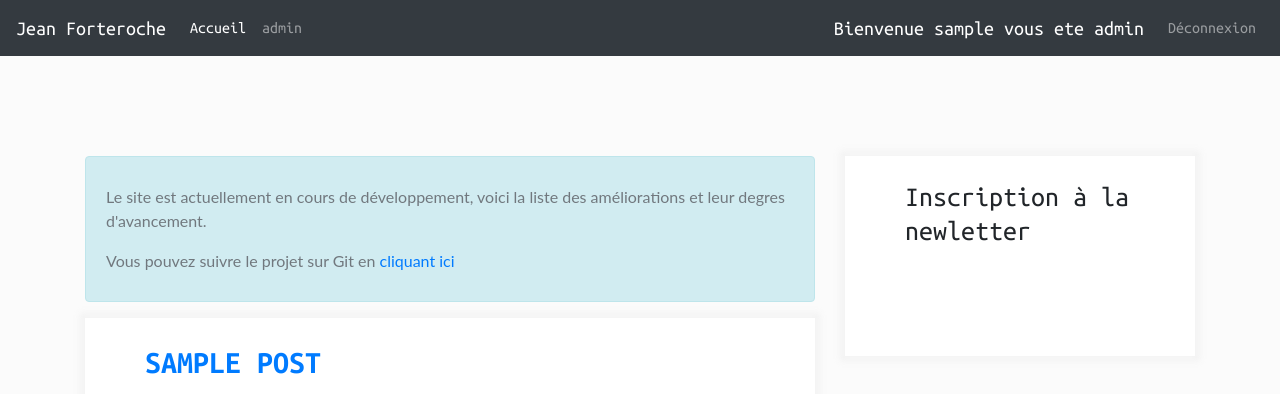
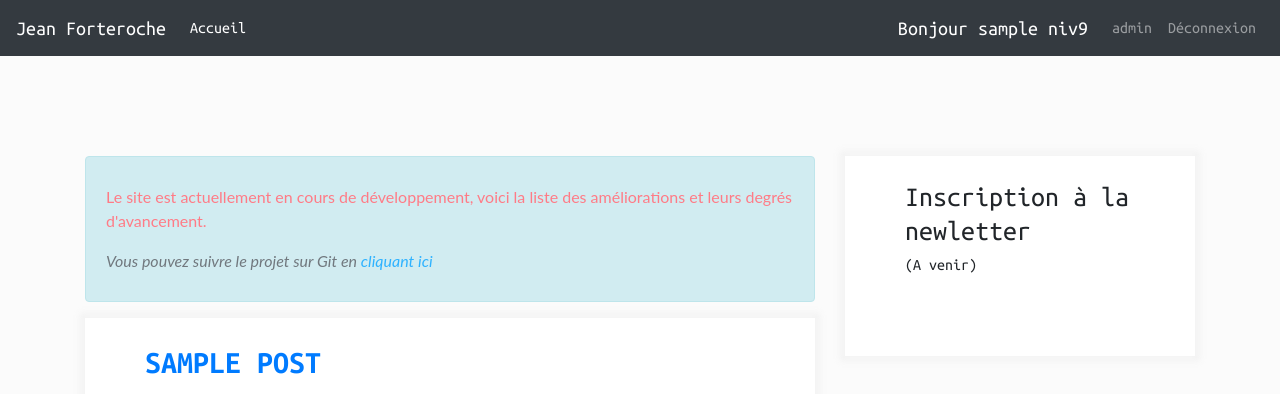
Before and after one commit to Eolynas/projet4, a PHP site: page / in a window 1280 px wide. Shown: the top 394 px of the page. Run offline with PHP 8.4, Linux system fonts and the light colour scheme; the visitor is signed in with stand-in values (Sample User, id 1); tables that the repository leaves empty or names only in its code hold one stand-in row (values such as "Sample post"); data that the repository does not hold is empty; some libraries are stand-ins or nearby versions.

Commit message:
ajustement html/css

```diff
--- a/app/Controller/Admin/PostsController.php
+++ b/app/Controller/Admin/PostsController.php
@@ -51,10 +51,10 @@ class PostsController extends AppController {
     //var_dump($_FILES);
     $moveImage = move_uploaded_file($_FILES['image']['tmp_name'], 'public/img/' .$_FILES['image']['name']);
     $image = $this->images->insertImage($_FILES['image']['name'], $_FILES['image']['name'], $_FILES['image']['name']);
-    var_dump($image);
+    //var_dump($image);
 
     $list = $this->posts->insertPost($_POST['title'], $_POST['content'], $_POST['category'], $image);
-    var_dump($list);
+    //var_dump($list);
 
     $list = $this->posts->lastPosts();
     $list = $this->render(compact('list'), 'admin/index', 'admin');
--- a/public/css/style.css
+++ b/public/css/style.css
@@ -19,12 +19,19 @@ body {
     font-family: "UbuntuMono",  Arial, Helvetica, Verdana, sans-serif;
 }
 /********************
-        Carousel
+        ALERT
 ********************/
 
-.carousel-inner> .item> img {
-  largeur: 1640px;
-  hauteur: 1360px;
+.infoText {
+    color: #ff7b86;
+}
+
+.footAlert {
+    font-style: italic;
+}
+
+.footAlert a {
+    color: #2eb2ff;
 }
 
 /********************
@@ -127,12 +134,14 @@ body {
 }
 .widget{
     width: 100%;
-    height: 200px;
+    height: auto;
+    min-height: 200px;
     background-color: #fff;
     box-shadow: 0 0 6px 6px rgba(195,195,195,.12);
     padding: 25px 60px;
     margin-bottom: 50px;
 }
+
 
 
 /********************
--- a/view/admin/addPost.php
+++ b/view/admin/addPost.php
@@ -1,11 +1,11 @@
-<h1>Ajouter un articles</h1>
+<h1>Ajouter un article</h1>
 
 <form class="formEdit" method="post" action="index.php?p=admin.posts.addPost" enctype="multipart/form-data">
     <div class="form-group">
         <label for="titleForm">titre</label>
         <input type="text" class="form-control" id="titleForm" name="title">
-        <label for="authorForm">Auteur</label>
-        <input type="text" class="form-control" id="authorForm" name="author">
+        <!--<label for="authorForm">Auteur</label>
+        <input type="text" class="form-control" id="authorForm" name="author">-->
     </div>
     <div class="form-group">
         <label for="chapterForm">Chapitre</label>
--- a/view/admin/categories.php
+++ b/view/admin/categories.php
@@ -1,6 +1,3 @@
-<h1>BIENVENUE SUR LE DASHBOARD ADMIN</h1>
-
-
 <div class="listCategories">
     <h3>Liste des articles</h3>
     <table class="table table-striped">
--- a/view/admin/comments.php
+++ b/view/admin/comments.php
@@ -1,4 +1,3 @@
-<h1>BIENVENUE SUR LE DASHBOARD ADMIN</h1>
 <div class="messageComment">
     <span><?php
         //var_dump($comments);
--- a/view/posts/posts.php
+++ b/view/posts/posts.php
@@ -2,7 +2,9 @@
 
 include 'update.php';
 
-
+if(empty($list)){
+    echo 'Il n\'y a aucun article pour le moment';
+} else {
     foreach ($list as $post):
         //var_dump($post);
 
@@ -22,3 +24,5 @@ foreach ($list as $post):
                 suite</a>
         </div>
     <?php endforeach; ?>
+<?php
+}
--- a/view/posts/update.php
+++ b/view/posts/update.php
@@ -1,17 +1,19 @@
 
 
 <div class="alert alert-info" role="alert">
-    <p>Le site est actuellement en cours de développement, voici la liste des améliorations et leur degres
+    <p class="infoText">Le site est actuellement en cours de développement, voici la liste des améliorations et leurs
+        degrés
         d'avancement.</p>
     <ul>
         <?php
         foreach ($update as $post):
         //var_dump($post);
         ?>
-        <li> <?= $post['title']; ?>">  | Avancement <?= $post['progress']; ?>"% </li>
+        <li> <?= $post['title']; ?>"  | Avancement <?= $post['progress']; ?>"% </li>
 
         <?php endforeach; ?>
     </ul>
-    <p> Vous pouvez suivre le projet sur Git en <a href="https://github.com/Eolynas/projet4" target="_blank">cliquant
+    <p class="footAlert"> Vous pouvez suivre le projet sur Git en <a href="https://github.com/Eolynas/projet4"
+                                                             target="_blank">cliquant
      ici</a></p>
 </div>
--- a/view/templates/default.php
+++ b/view/templates/default.php
@@ -6,6 +6,9 @@
         <meta name="viewport" content="width=device-width, initial-scale=1">
         <meta name="description" content="">
         <meta name="author" content="Eddy Hubert">
+
+        <meta name="robots" content="noindex">
+
         <link rel="icon" href="../../favicon.ico">
 
         <title><?= App::getInstance()->title; ?></title>
@@ -56,21 +59,8 @@
                     <?= $content; ?>
                 </div>
 
-                <div class="col-12 col-xl-4 sidebar">
-                    <div class="widget widget_newletter">
-                        <h3 class="widget_title">Inscription à la newletter</h3>
-                    </div>
-                    <div class="widget widget_aboutme">
-                        <h3 class="widget_title">A propos de moi</h3>
-                    </div>
-                    <div class="widget widget_reseaux">
-                        <h3 class="widget_title">Social</h3>
-                    </div>
-                    <div class="widget widget_categories">
-                        <h3 class="widget_title">Catégories</h3>
-                    </div>
+                <?php include 'widget.php'; ?>
 
-                </div>
             </div>
         </section>
         <footer>
--- a/view/templates/navbar.php
+++ b/view/templates/navbar.php
@@ -7,9 +7,6 @@
             <li class="nav-item active">
                 <a class="nav-link" href="index.php">Accueil <span class="sr-only">(current)</span></a>
             </li>
-            <li class="nav-item">
-                <a class="nav-link" href="index.php?p=admin.posts.index">admin</a>
-            </li>
         </ul>
         <ul class="navbar-nav">
         <?php
@@ -17,14 +14,10 @@
             ?>
             <ul class="navbar-nav">
                 <li class="navbar-brand">
-                    <a>Bienvenue <?php echo $_SESSION['login'] ?> vous ete
-                        <?php if ($_SESSION['power'] == 1){
-                        echo 'utilisateur';
-                        } elseif ($_SESSION['power'] == 9){
-                        echo 'admin';
-                        }
-                        ?>
-                        </a>
+                    <a>Bonjour <?php echo $_SESSION['login'] . ' niv' . $_SESSION['power'] ?></a>
+                </li>
+                <li class="nav-item">
+                    <a class="nav-link" href="index.php?p=admin.posts.index">admin</a>
                 </li>
                 <li class="nav-item">
                     <a class="nav-link" href="index.php?p=users.deconnexion">Déconnexion</a>
--- /dev/null
+++ b/view/templates/widget.php
@@ -0,0 +1,22 @@
+<div class="col-12 col-xl-4 sidebar">
+    <div class="widget widget_newletter">
+        <h3 class="widget_title">Inscription à la newletter</h3>
+        <h6> (A venir)</h6>
+    </div>
+    <div class="widget widget_aboutme">
+        <h3 class="widget_title">A propos de moi</h3>
+        <p>
+            Lorem ipsum dolor sit amet, consectetur adipiscing elit, sed do eiusmod tempor incididunt ut labore et dolore
+            magna aliqua. Ut enim ad minim veniam, quis nostrud exercitation ullamco laboris nisi ut aliquip ex ea
+            commodo consequat.
+        </p>
+    </div>
+    <div class="widget widget_reseaux">
+        <h3 class="widget_title">Social</h3>
+        <h6> (A venir)</h6>
+    </div>
+    <div class="widget widget_categories">
+        <h3 class="widget_title">Catégories</h3>
+        <h6> (A venir)</h6>
+    </div>
+</div>
```
Also changed, not shown: view/posts/show.php (+2 -7 lines), view/templates/show.php (+1 -15 lines). Lines whose indentation alone changed are shown as unchanged.
